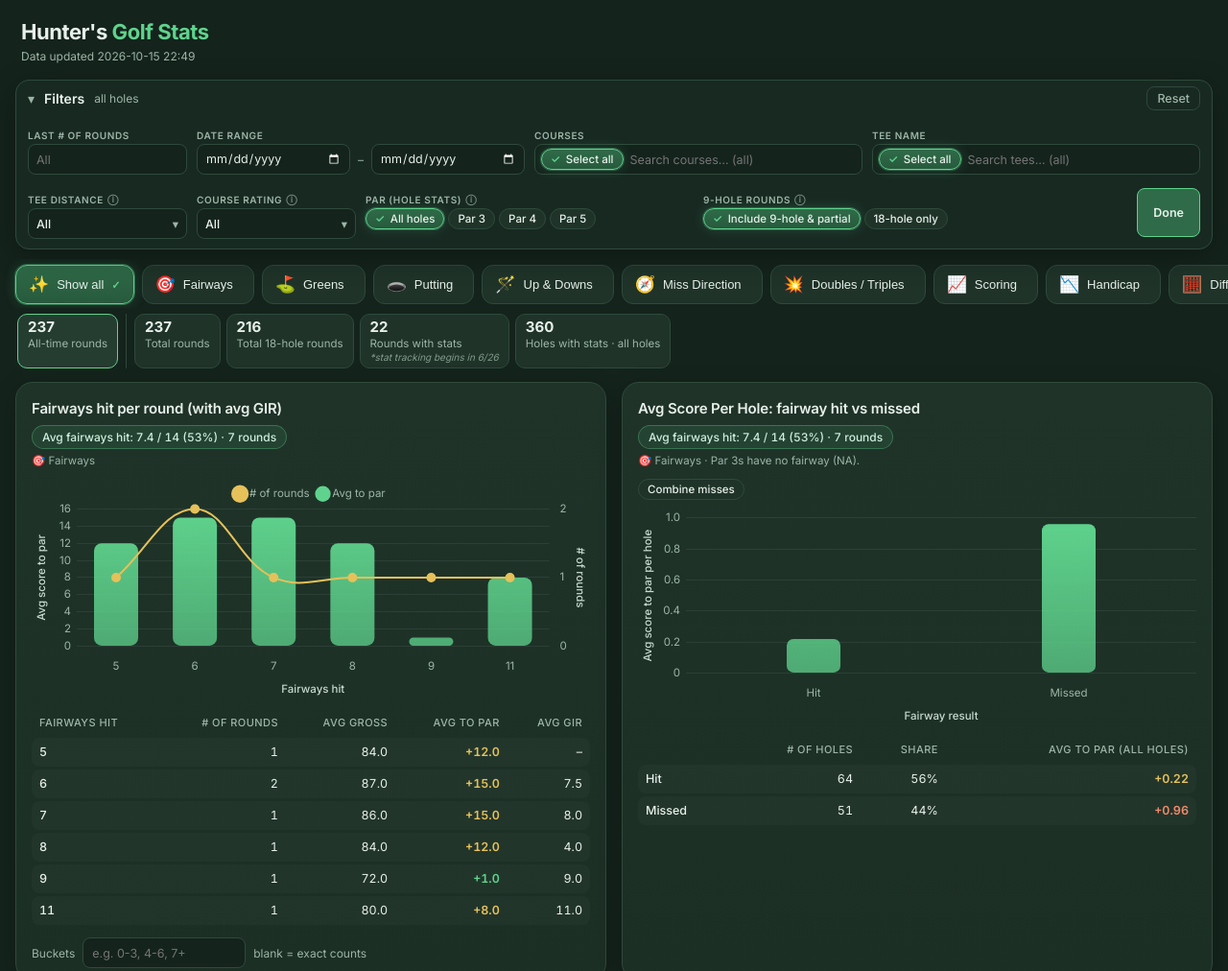
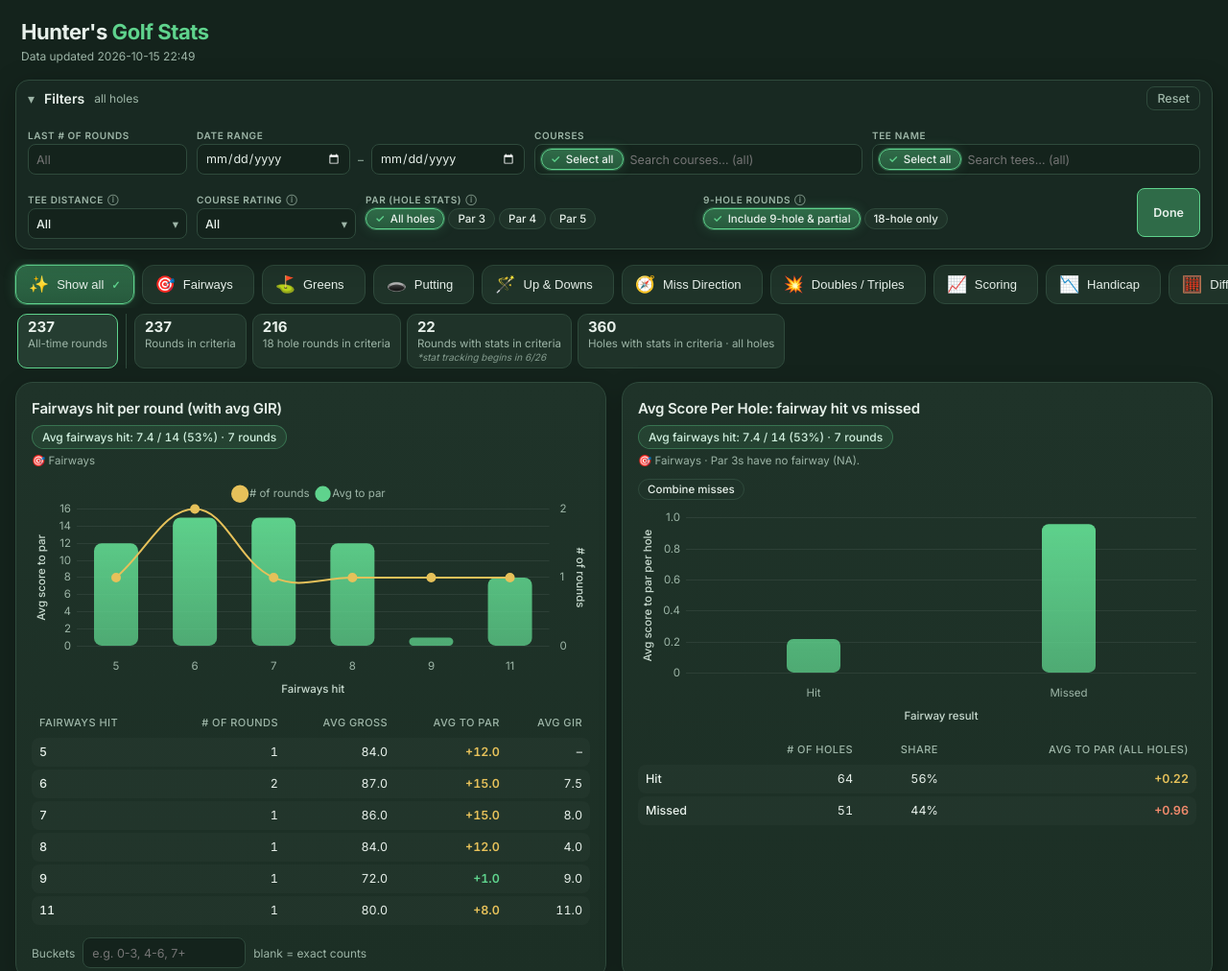
Before and after one commit to sells8008/golf-stats, a plain HTML site: page index.html in a window 1280 px wide. Shown: the top 1012 px of the page at 96% size. Drawn offline with nearby package versions, Linux system fonts and the light colour scheme.

Commit message:
Rename summary pill labels

```diff
--- a/index.html
+++ b/index.html
@@ -203,7 +203,7 @@ function render(){
  charts.forEach(c=>c.destroy());charts=[];const F=filtered();
  const parTxt=F.allPars?'all holes':'par '+F.pars.join('/');
  const RS=F.R.filter(r=>ST.inc9||r.type==18),sm=(l,v,c='')=>`<div class="sm ${c}"><b>${v}</b>${l}</div>`;
- $('#summary').innerHTML=sm('All-time rounds',(D.ghin||[]).length,'all')+'<div class="smsep"></div>'+sm('Total rounds',F.G.length)+sm('Total 18-hole rounds',F.G.filter(r=>r.type==18).length)+sm('Rounds with stats<i>*stat tracking begins in 6/26</i>',RS.length)+sm('Holes with stats · '+parTxt,F.H.length);
+ $('#summary').innerHTML=sm('All-time rounds',(D.ghin||[]).length,'all')+'<div class="smsep"></div>'+sm('Rounds in criteria',F.G.length)+sm('18 hole rounds in criteria',F.G.filter(r=>r.type==18).length)+sm('Rounds with stats in criteria<i>*stat tracking begins in 6/26</i>',RS.length)+sm('Holes with stats in criteria · '+parTxt,F.H.length);
  const bits=[];if(ST.courses.size)bits.push(ST.courses.size+' course'+(ST.courses.size>1?'s':''));if(ST.tees.size)bits.push([...ST.tees].join('/')+' tees');if(ST.yds.size)bits.push([...ST.yds].join(', ')+' yds');if(ST.rts.size)bits.push('rating '+[...ST.rts].join(', '));
  if($('#lastN').value)bits.push('last '+$('#lastN').value+' rounds'+(ST.courses.size?' (selected courses)':'')); if($('#from').value||$('#to').value)bits.push(($('#from').value||'…')+' → '+($('#to').value||'…'));bits.push(parTxt);if(!ST.inc9)bits.push('18-hole only');
  $('#fsum').textContent=bits.join(' · ');
```
